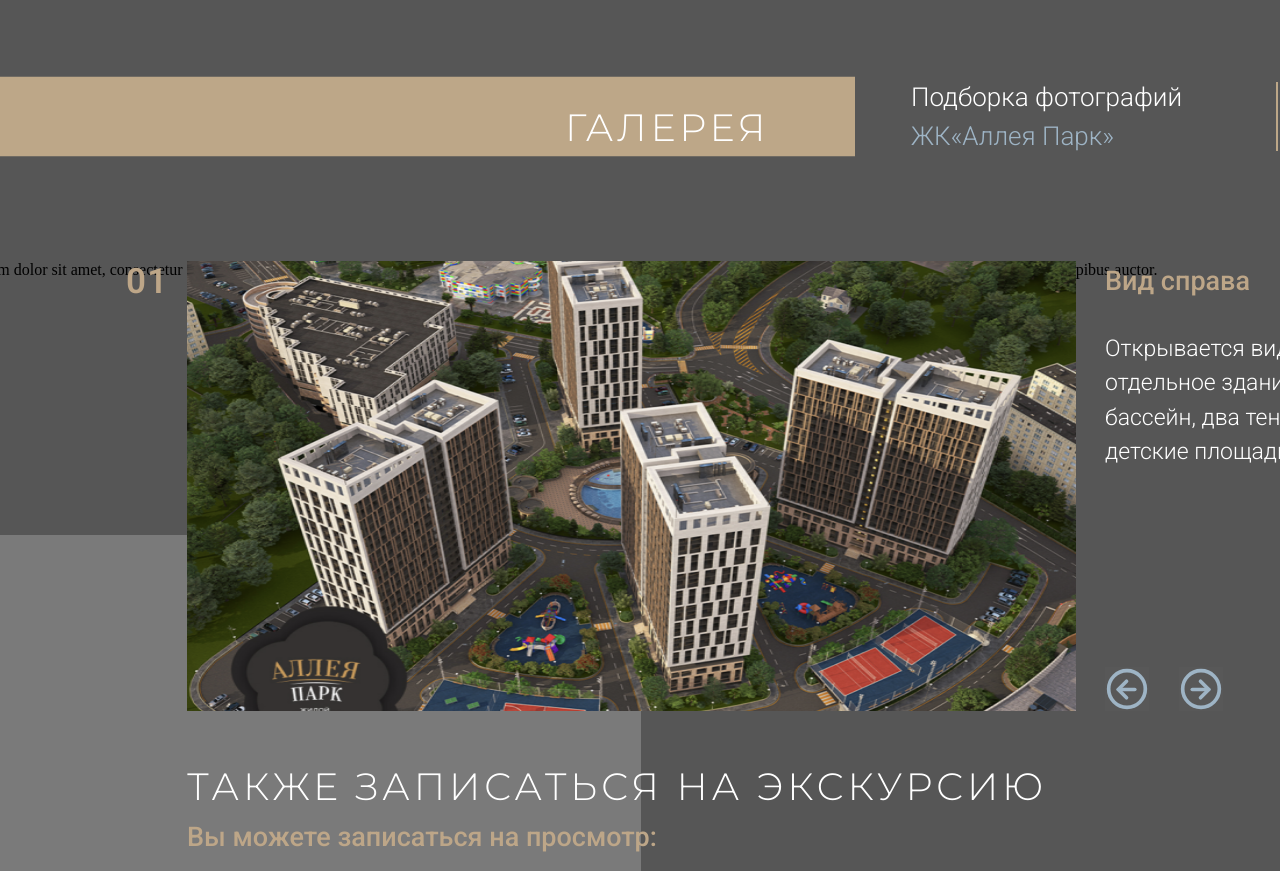
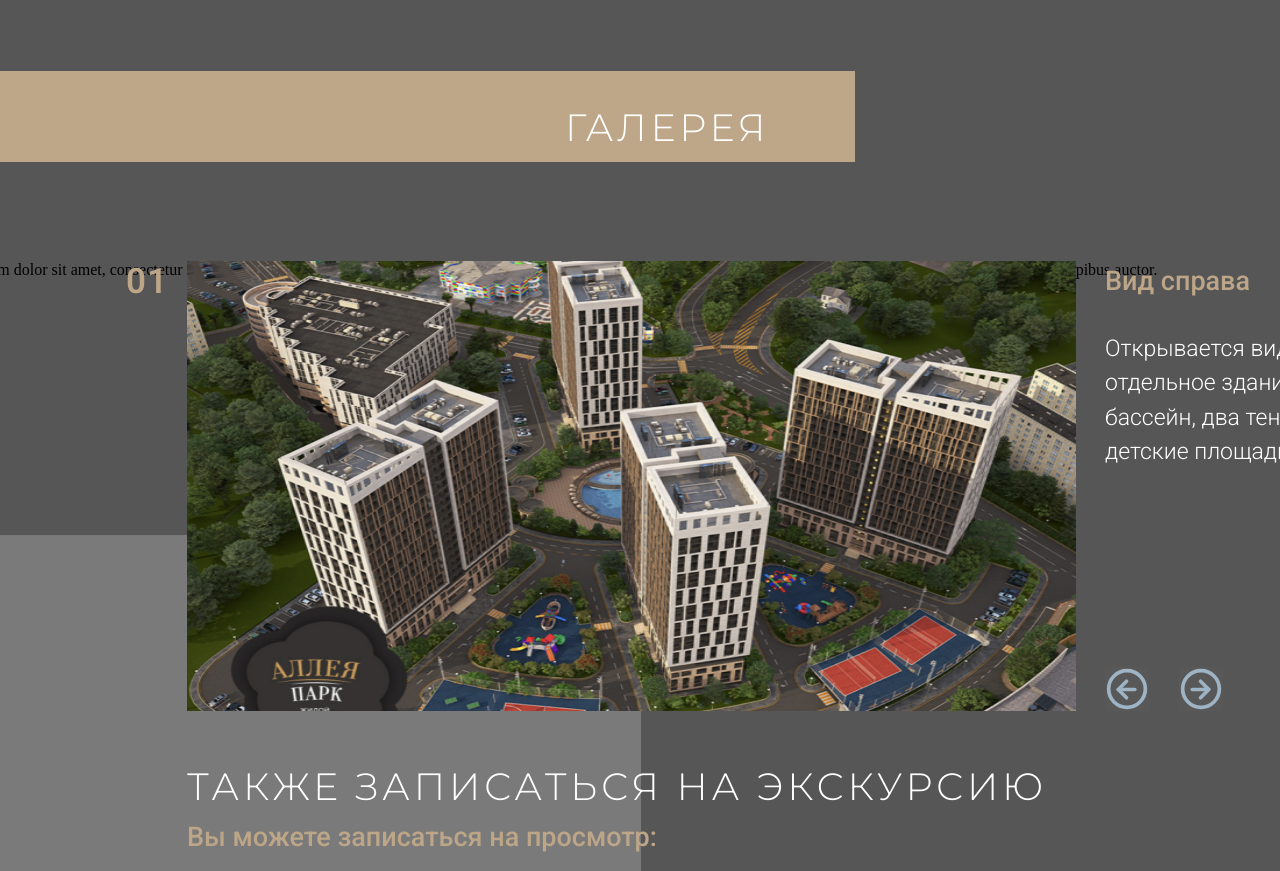
Before and after one commit to DoraFun/ParkAlley, a plain HTML site: page wtf.html in a window 1280 px wide. Shown: the part 4800-5671 px from the top of the page. Drawn offline with Linux system fonts and the light colour scheme; a web font is replaced by a local one.

Commit message:
pizda pizda pizda

```diff
--- a/main.css
+++ b/main.css
@@ -32,7 +32,7 @@ button {
   display: flex;
   flex-direction: column;
   overflow: hidden;
-  margin:0 auto;
+  margin: 0 auto;
   width: 1440px;
 
 }
@@ -287,15 +287,18 @@ button {
 }
 
 .overlap-group15 {
+  position: absolute;
   align-items: flex-end;
-  background-image: url(img/Rectangle-4.svg);
+  background-color: #BDA788;
   background-size: 100% 100%;
   display: flex;
   height: 69px;
   justify-content: flex-end;
   margin-bottom: 1px;
   min-width: 743px;
+  width: 0px;
   padding: 11px 56px;
+  left: 0;
 }
 
 .text-48 {
--- a/script.js
+++ b/script.js
@@ -68,3 +68,15 @@ const toRight = () => {
 
 arrowLeft.addEventListener('click', toLeft)
 arrowRight.addEventListener('click', toRight)
+
+
+body = document.getElementById('body')
+bodyWidth = body.offsetWidth
+
+console.log(bodyWidth)
+
+gallery = document.getElementById('gallery')
+
+const galleryNewWidth = bodyWidth * 0.50
+
+gallery.style.width = galleryNewWidth + 'px'
--- a/wtf.html
+++ b/wtf.html
@@ -10,10 +10,10 @@
   <script defer src="./script.js"></script>
 </head>
 
-<body>
+<body id="body">
 
   <!-- задний план -->
-  <main class="osnova">
+  <main id="osnova" class="osnova">
     <!-- меня навигации -->
     <nav class="flex-row">
       <!-- иконка АР -->
@@ -261,7 +261,7 @@
 
       <!-- заголовок галереи -->
       <header class="flex-row-5">
-        <aside class="overlap-group15">
+        <aside id="gallery" class="overlap-group15">
           <div class="text-48 montserrat-light-white-38px">ГАЛЕРЕЯ</div>
         </aside>
 
```
